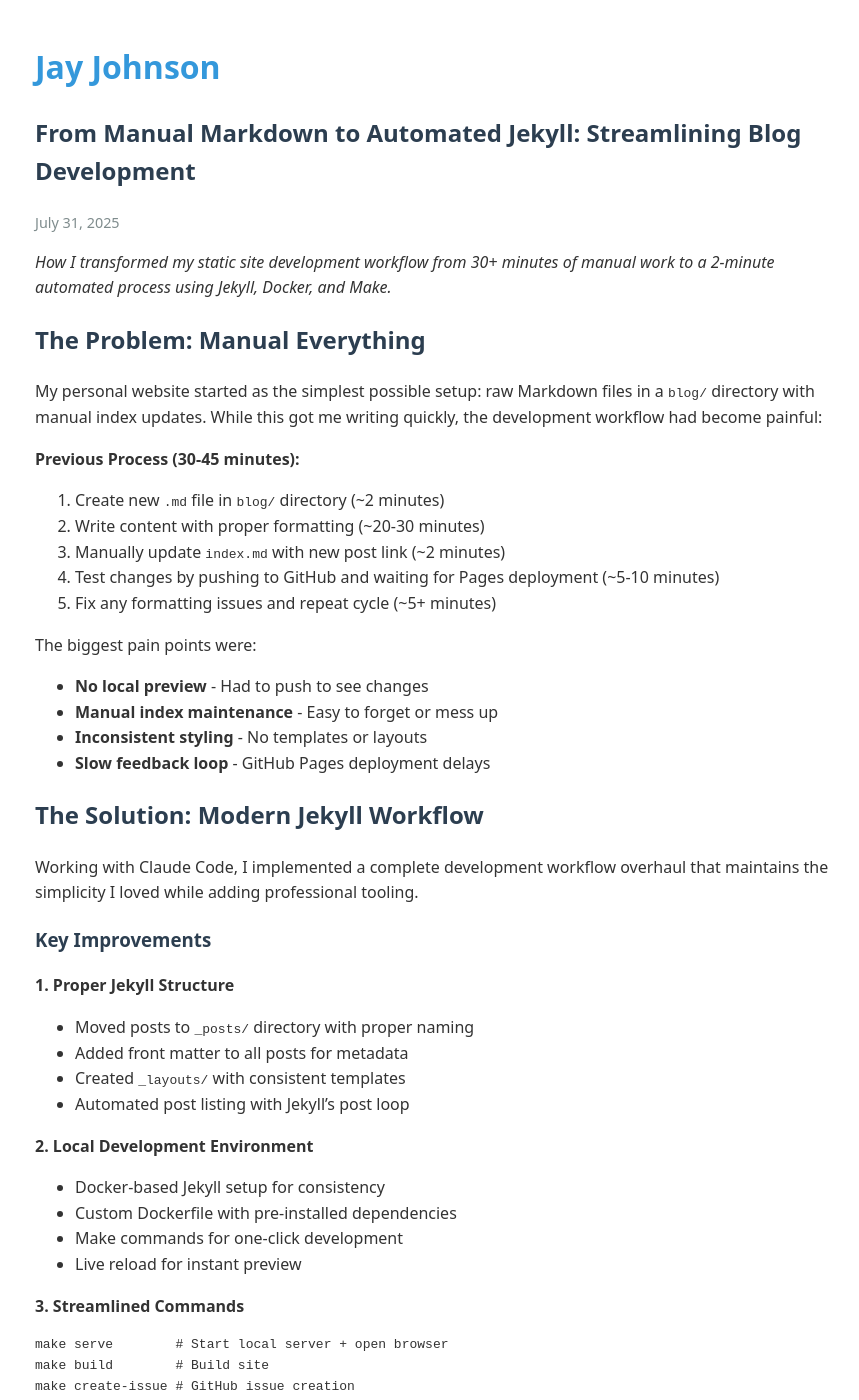
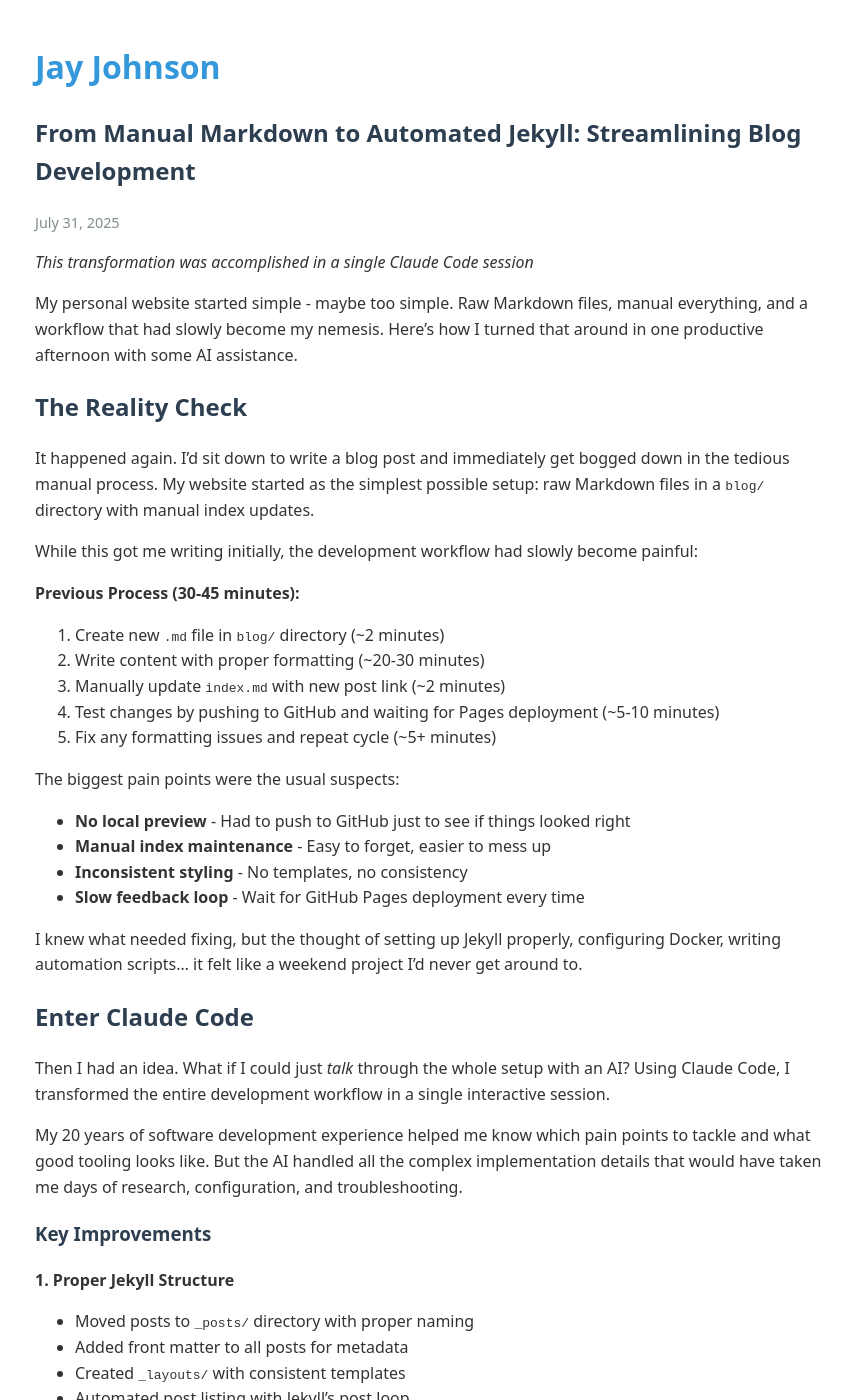
Before and after one commit to jayljohnson/nordhus.site, a Jekyll site: the page built from _posts/2025-07-31-streamlining-jekyll-development.md, in a window 1280 px wide and 1400 px high. Shown: the whole window, without its empty margins (205-1064 px from the left). Built offline with Jekyll 4.4.1, drawn with Linux system fonts in a browser that asks for light colours; some of the changed text lies outside the part shown.

Commit message:
Blog updated

```diff
--- a/_posts/2025-07-31-streamlining-jekyll-development.md
+++ b/_posts/2025-07-31-streamlining-jekyll-development.md
@@ -5,11 +5,15 @@
 excerpt: "How I transformed my static site development workflow from 30+ minutes of manual work to a 2-minute automated process using Jekyll, Docker, and Make."
 ---
 
-*How I transformed my static site development workflow from 30+ minutes of manual work to a 2-minute automated process using Jekyll, Docker, and Make.*
+*This transformation was accomplished in a single Claude Code session*
 
-## The Problem: Manual Everything
+My personal website started simple - maybe too simple. Raw Markdown files, manual everything, and a workflow that had slowly become my nemesis. Here's how I turned that around in one productive afternoon with some AI assistance.
 
-My personal website started as the simplest possible setup: raw Markdown files in a `blog/` directory with manual index updates. While this got me writing quickly, the development workflow had become painful:
+## The Reality Check
+
+It happened again. I'd sit down to write a blog post and immediately get bogged down in the tedious manual process. My website started as the simplest possible setup: raw Markdown files in a `blog/` directory with manual index updates.
+
+While this got me writing initially, the development workflow had slowly become painful:
 
 **Previous Process (30-45 minutes):**
 1. Create new `.md` file in `blog/` directory (~2 minutes)
@@ -18,15 +22,19 @@
 4. Test changes by pushing to GitHub and waiting for Pages deployment (~5-10 minutes)
 5. Fix any formatting issues and repeat cycle (~5+ minutes)
 
-The biggest pain points were:
-- **No local preview** - Had to push to see changes
-- **Manual index maintenance** - Easy to forget or mess up
-- **Inconsistent styling** - No templates or layouts
-- **Slow feedback loop** - GitHub Pages deployment delays
+The biggest pain points were the usual suspects:
+- **No local preview** - Had to push to GitHub just to see if things looked right
+- **Manual index maintenance** - Easy to forget, easier to mess up
+- **Inconsistent styling** - No templates, no consistency
+- **Slow feedback loop** - Wait for GitHub Pages deployment every time
 
-## The Solution: Modern Jekyll Workflow
+I knew what needed fixing, but the thought of setting up Jekyll properly, configuring Docker, writing automation scripts... it felt like a weekend project I'd never get around to.
 
-Working with Claude Code, I implemented a complete development workflow overhaul that maintains the simplicity I loved while adding professional tooling.
+## Enter Claude Code
+
+Then I had an idea. What if I could just *talk* through the whole setup with an AI? Using Claude Code, I transformed the entire development workflow in a single interactive session.
+
+My 20 years of software development experience helped me know which pain points to tackle and what good tooling looks like. But the AI handled all the complex implementation details that would have taken me days of research, configuration, and troubleshooting.
 
 ### Key Improvements
 
@@ -57,11 +65,32 @@
 3. Write content with instant preview
 4. Commit and push when ready
 
-That's it. The index updates automatically, styling is consistent, and I can see changes instantly.
+That's it. No more manual index updates, no more style inconsistencies, no more waiting around for deployments to see if I broke something.
+
+## Claude Code Development Process
+
+The AI-driven development session tackled complex integration challenges seamlessly:
+
+**Conversational Problem-Solving:**
+- Analyzed existing codebase structure and pain points
+- Proposed Jekyll migration strategy with minimal disruption
+- Iteratively refined Docker configuration for optimal performance
+- Debugged URL length limits in GitHub integration
+
+**Intelligent Automation:**
+- Generated proper Jekyll front matter for 9 existing blog posts
+- Created responsive HTML layouts with clean styling
+- Built complex Makefile automation with error handling
+- Developed Python scripts for GitHub integration
+
+**Real-Time Adaptation:**
+- Adjusted approach when Docker layer caching issues emerged
+- Refactored PR generation when URL limits were hit
+- Refined impact analysis to focus on value over technical details
 
 ## Technical Implementation
 
-The transformation involved several key components:
+What Claude Code delivered in one session:
 
 **Jekyll Configuration:**
 - `_config.yml` with GitHub Pages compatibility
@@ -98,15 +127,19 @@
 
 ## Key Learnings
 
-1. **Start simple, evolve thoughtfully** - The basic Markdown approach got me writing, then I added tooling when pain points became clear.
+1. **Experience guides automation priorities** - 20 years of working with various repositories taught me which manual steps become the biggest bottlenecks over time.
 
-2. **Local development is essential** - The feedback loop improvement alone was worth the setup effort.
+2. **Start simple, evolve thoughtfully** - The basic Markdown approach got me writing, then I added tooling when pain points became clear.
 
-3. **Automation eliminates errors** - No more forgetting to update the index or inconsistent formatting.
+3. **Local development is essential** - Years of debugging deployment-only feedback loops taught me this lesson the hard way.
 
-4. **Docker makes environments predictable** - Same Jekyll version as GitHub Pages, works everywhere.
+4. **Automation eliminates errors** - Having maintained many CLI tools, I knew which manual processes inevitably lead to mistakes.
 
-5. **Make is still relevant** - Simple, universal, and perfect for project-specific commands.
+5. **Docker makes environments predictable** - Experience with environment inconsistencies across teams made this an obvious choice.
+
+6. **Make is still relevant** - Despite newer alternatives, Make's universality makes it ideal for simple project commands.
+
+7. **AI accelerates experienced judgment** - Claude Code didn't replace my architectural decisions, but eliminated the implementation grunt work.
 
 ## Advanced Workflow Features
 
@@ -145,9 +178,43 @@
 
 The conversation that led to these improvements is preserved in the [full transcript](../docs/assets/transcripts/2025-07-31-jekyll-improvements-conversation.html) - a detailed record of the iterative development process with Claude Code.
 
+## Time Investment Analysis
+
+**Claude Code Session: ~4 hours total**
+- Codebase analysis and planning: ~30 minutes
+- Jekyll migration and setup: ~90 minutes
+- Docker optimization and tooling: ~60 minutes
+- Advanced GitHub integration: ~40 minutes
+
+**Manual Implementation Estimate: 2-3 days**
+- Research Jekyll best practices: ~4 hours
+- Trial-and-error Docker configuration: ~6 hours
+- Writing and debugging automation scripts: ~4 hours
+- GitHub API integration and testing: ~3 hours
+- Documentation and refinement: ~2 hours
+
+**AI Advantage: 6-8x faster development with higher quality**
+
+The key insight: Experience told me *what* to automate, but AI handled *how* to implement it efficiently.
+
+## The Mind-Bending Part
+
+Here's what really hit me afterward: **I used AI to automate my automation workflows**. Let that sink in for a second.
+
+- AI built `make create-issue` to streamline future feature requests
+- AI built `make create-pr` to accelerate future code reviews
+- AI built `make serve` to eliminate friction from future development sessions
+- AI literally wrote the automation *for automating AI-assisted development*
+
+It's not just using a tool - it's using AI to build better tools for working with AI. Each command becomes a force multiplier for the next development session.
+
+**Here's my philosophy:** Every manual step is friction. Every context switch pulls you out of the flow. Every repeated task is creativity wasted on busywork.
+
+The goal isn't just efficiency - it's creating space for the actual creative work. The thinking, the writing, the problem-solving that actually matters.
+
 ## Quantified Results
 
-**Development Time:**
+**Ongoing Development Time:**
 - Blog post creation: 30-45 min → 2-3 min (**15x improvement**)
 - Local preview: 5-10 min deploy → Instant (**Immediate feedback**)
 - Issue creation: Manual typing → One command with templates
@@ -158,12 +225,27 @@
 - Styling inconsistencies: Manual → Template-based consistency
 - Deployment feedback: Delayed → Real-time local preview
 
-## Next Steps
+**Quality Improvements:**
+- Professional layouts and styling
+- Consistent front matter and metadata
+- Comprehensive automation with error handling
+- Smart GitHub integration with impact analysis
 
-The foundation is now solid for consistent blogging with minimal friction. Future improvements might include:
-- CLI tool modernization (tracked in [GitHub issue](https://github.com/jayljohnson/nordhus.site/issues))
-- Enhanced PR analysis (code quality metrics, performance impact)
-- Content categories and tags
-- RSS feed optimization
+## What's Next
+
+This foundation opens up some interesting possibilities:
+
+- Better CLI tools (which I can now track easily with `make create-issue`)
+- Enhanced PR analysis that goes beyond just file counts
+- Maybe applying this same approach to other projects
+- Templates for automating automation (meta-meta-automation?)
+
+The ultimate goal? **Eliminate every piece of friction between idea and implementation.**
+
+## Final Thoughts
 
 Sometimes the best way to improve your writing is to eliminate everything that makes writing harder.
+
+And sometimes the best way to improve your development process is to let AI automate the automation itself.
+
+This blog post? Created using the exact workflow it describes. Meta enough for you?
```
Also changed, not shown: 2 other files.
